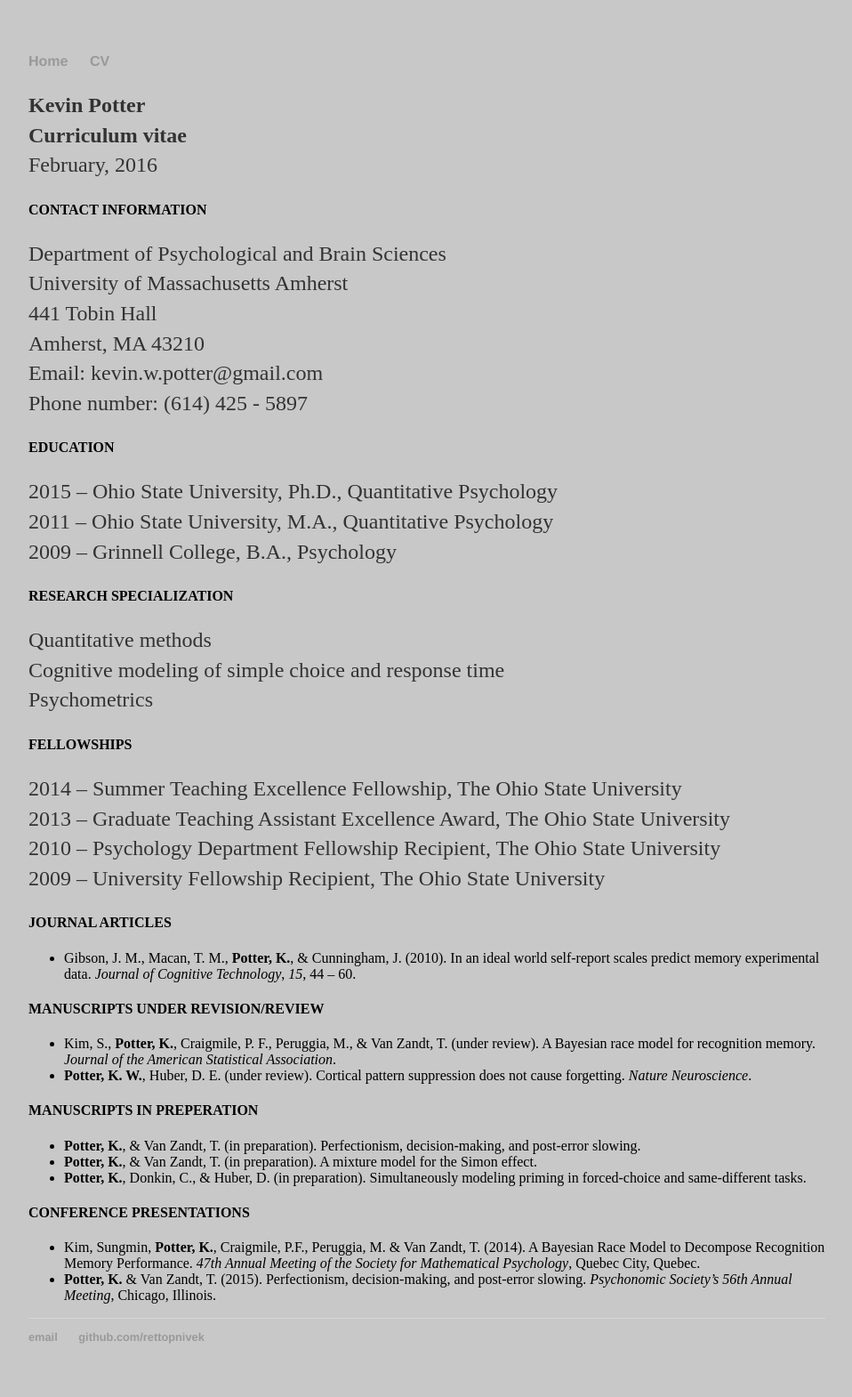
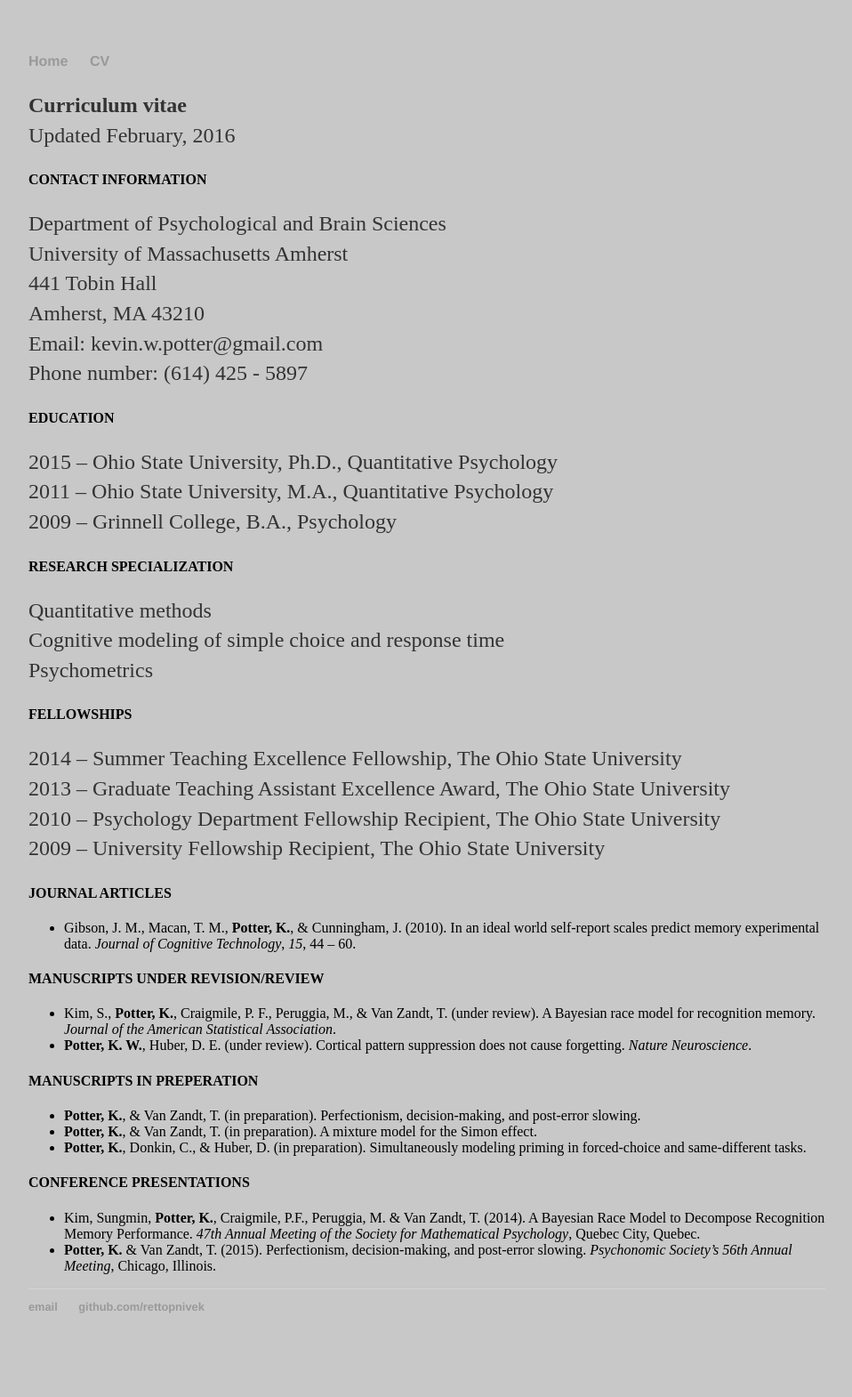
Before and after one commit to rettopnivek/rettopnivek.github.io, a Jekyll site: the page built from cv/index.md, in a window 1280 px wide. Shown: the whole page at 89% size, without its empty margins (160-1118 px from the left). Built offline with Jekyll 4.4.1, drawn with Linux system fonts in a browser that asks for light colours; after the commit the page ends 1536 px from its top, so only the background shows below that.

Commit message:
Updated CV.

```diff
--- a/cv/index.md
+++ b/cv/index.md
@@ -3,9 +3,8 @@ layout: default
 title: Curriculum vitae
 ---
 
-**Kevin Potter**
 **Curriculum vitae**
-February, 2016
+Updated February, 2016
 
 #### CONTACT INFORMATION
 
```
